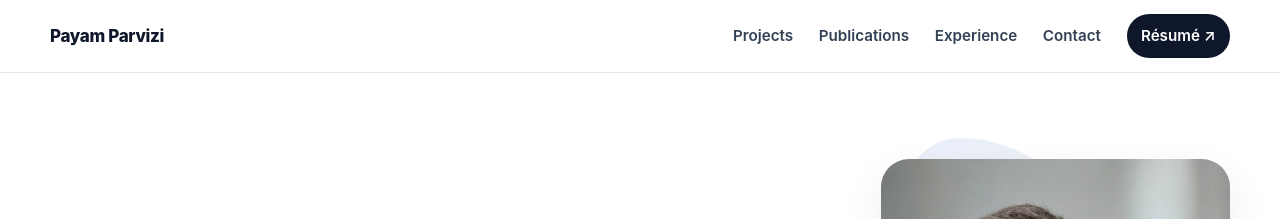
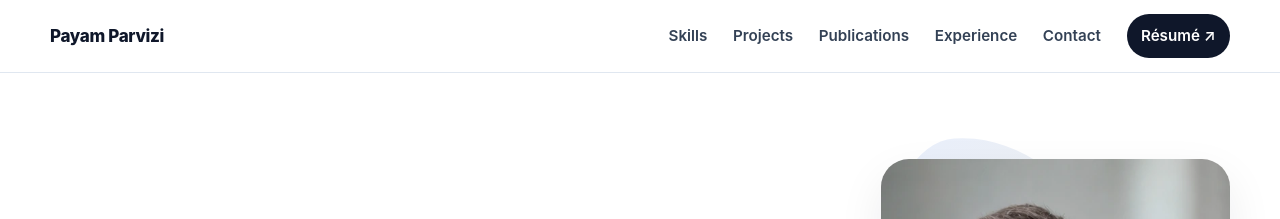
Before and after one commit to payamparvizi/payamparvizi.github.io, a Jekyll site: the page built from index.html, in a window 1280 px wide. Shown: the top 219 px of the page. Built offline with Jekyll 4.4.1, drawn with Linux system fonts in a browser that asks for light colours.

Commit message:
Add link to Skills section in navigation

```diff
--- a/_layouts/default.html
+++ b/_layouts/default.html
@@ -81,6 +81,7 @@
         <span aria-hidden="true"></span>
       </button>
       <nav class="site-nav" id="site-nav" aria-label="Primary navigation" data-nav>
+        <a href="#technical-focus">Skills</a>
         <a href="#work">Projects</a>
         <a href="#publications">Publications</a>
         <a href="#experience">Experience</a>
```
